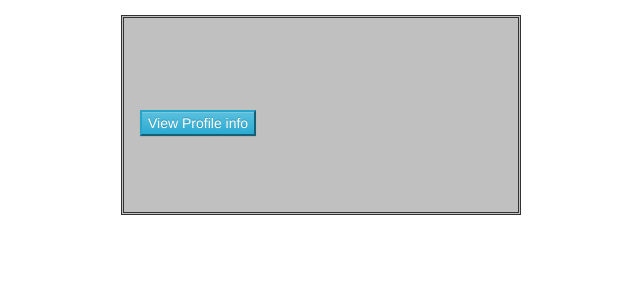
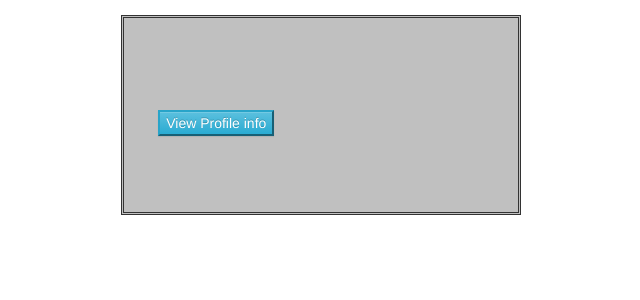
Before and after one commit to sxHelloWorld/SWEN-344-API-Project, a PHP site: page /employeeHome.php in a window 1280 px wide. Shown: the part 285-585 px from the top of the page, without its empty margins (319-959 px from the left). Run offline with PHP 8.4, Linux system fonts and the light colour scheme.

Commit message:
messing around with styling more

```diff
--- a/website/html/css/Home.css
+++ b/website/html/css/Home.css
@@ -9,8 +9,7 @@
     left: 50%;
 }
 #buttons {
-	height: 50%;
-    width: 70%;
+	margin-left: 5%;
     margin-top: 25%;
     padding: 1px;
 }
```
